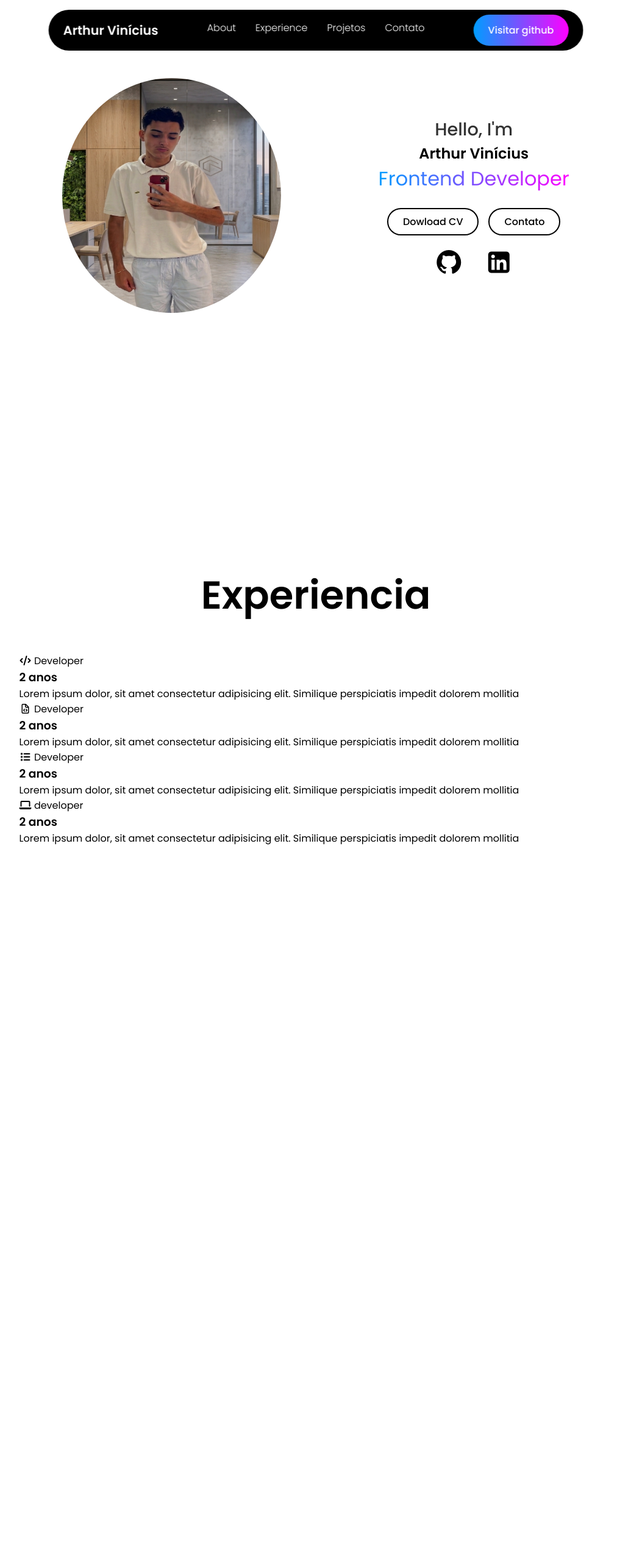
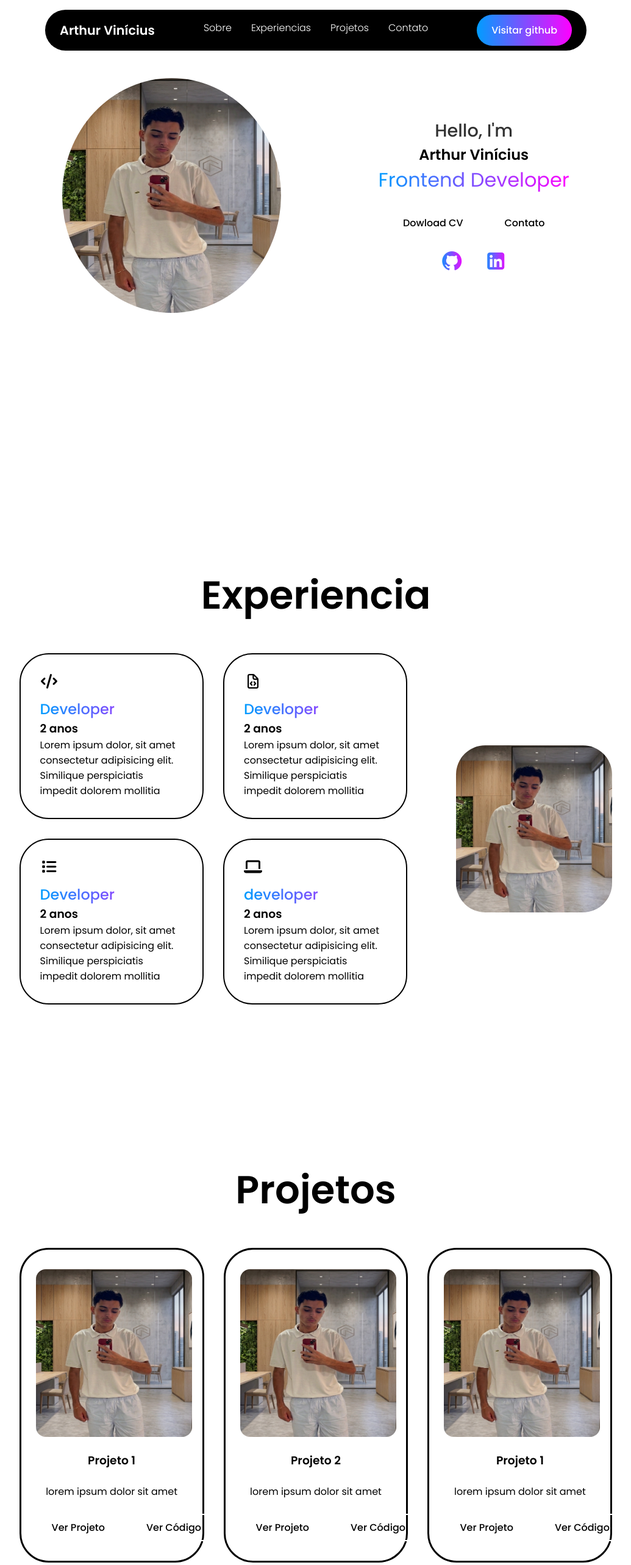
Before and after one commit to 7thur/Portif-lio-, a plain HTML site: page index.html in a window 1280 px wide. Shown: the top 2566 px of the page at 61% size, without its empty margins (122-1157 px from the left). Before the commit the page ends 1600 px from the top, so only its background shows below. Drawn offline with Linux system fonts and the light colour scheme.

Commit message:
atualizando

```diff
--- a/index.html
+++ b/index.html
@@ -19,22 +19,22 @@
 
        <ul class="nav-links">
         <li>
-            <a href="#about">About</a>
+            <a href="#about">Sobre</a>
         </li>
         <li>
-            <a href="#experience">Experience</a>
+            <a href="#experience">Experiencias</a>
         </li>
         <li>
-            <a href="#projetos">Projetos</a>
+            <a href="#project">Projetos</a>
         </li>
         <li>
-            <a href="#contato">Contato</a>
+            <a href="#contact">Contato</a>
         </li>
         </ul>
 
         <i class="fa-solid fa-bars" id="menu-icon"></i>
 
-        <button class="visitar-btn">Visitar github</button>
+        <a class="visitar-btn" hr>Visitar github</a>
     </header>
 
 
@@ -49,13 +49,14 @@
             <h1>Arthur Vinícius</h1>
             <span>Frontend Developer</span>
         </div>
-            <div class="bnt-group">
-            <div class="bnt">Dowload CV</div>
-            <div class="bnt">Contato </div>
+            <div class="btn-group">
+            <div class="btn">Dowload CV</div>
+            <div class="btn">Contato </div>
              </div>
             <div class="social">
-                <i class="fa-brands fa-github"></i>
-                <i class="fa-brands fa-square-linkedin"></i>
+                <a href="https://github.com/7thur" target="_blank"> <i class="fa-brands fa-github"> </i> </a>
+
+                <a href="https://www.linkedin.com/in/arthurviniciusmartins/" target="_blank"> <i class="fa-brands fa-square-linkedin"> </i> </a>
             </div>
 
         </div>
@@ -65,7 +66,7 @@
     </div>
 </section>
 
-<section id="experience" class="experiencia">
+<section id="experience" class="experience">
             <h2 class="section-title">Experiencia</h2>
 
             <div class="experience-info">
@@ -80,7 +81,7 @@
                     </div>
                     <div class="grid-card">
                         <i class="fa-regular fa-file-code"></i>
-                        <span> Developer</span>
+                        <span> Developer </span>
                         <h3> 2 anos </h3>
                         <p>Lorem ipsum dolor, sit amet consectetur adipisicing elit. Similique perspiciatis impedit dolorem mollitia </p>
 
@@ -99,13 +100,76 @@
                         <p>Lorem ipsum dolor, sit amet consectetur adipisicing elit. Similique perspiciatis impedit dolorem mollitia </p>
 
                     </div>
-                    <img src="" alt="">
+
                 </div>
-
+<img src="Arthur.png" alt="">
             </div>
 
 </section>
 
-    <script src="script.js" >  </script>
+<section id="project" class="project">
+    <h2 class="section-title">Projetos</h2>
+
+    <div class="project-grid">
+        <div class="project-card">
+            <img src="Arthur.png" alt="Projeto 1">
+            <h3>Projeto 1</h3>
+            <p>lorem ipsum dolor sit amet</p>
+            <div class="btn-group">
+                <div class="btn">Ver Projeto</div>
+                <div class="btn">Ver Código</div>
+            </div>
+            </div>
+            <div class="project-card">
+            <img src="Arthur.png" alt="Projeto 2">
+            <h3>Projeto 2</h3>
+            <p>lorem ipsum dolor sit amet</p>
+            <div class="btn-group">
+                <div class="btn">Ver Projeto</div>
+                <div class="btn">Ver Código</div>
+            </div>
+            </div>
+
+            <div class="project-card">
+            <img src="Arthur.png" alt="Projeto 3">
+            <h3>Projeto 1</h3>
+            <p>lorem ipsum dolor sit amet</p>
+            <div class="btn-group">
+                <div class="btn">Ver Projeto</div>
+                <div class="btn">Ver Código</div>
+            </div>
+        </div>
+
+    </div>
+
+</section>
+
+<section id="contact" class="contato">
+
+<h2 class="section-title">Contato</h2>
+<div class="contact-form">
+    <form action="#" method="post">
+        <input type="email" name="email" placeholder="Email" required>
+        <button type="submit" class="btn">Enviar</button>
+        </form>
+    </div>
+</section>
+    <nav>
+    <ul class="footer-links">
+        <li>
+            <a href="#about">Sobre</a>
+        </li>
+        <li>
+            <a href="#experience">Expêriencia</a>
+        </li>
+        <li>
+            <a href="#project">Projeto</a>
+        </li>
+        <li>
+            <a href="#contact">Contato</a>
+        </li>
+    </ul>
+    </nav>
+<script src="script.js"></script>
 </body>
 </html>
--- a/style.css
+++ b/style.css
@@ -125,20 +125,20 @@ background: linear-gradient(to right, rgb(0, 157, 255), rgb(255, 0, 255));
     color: transparent;
     font-size: 2rem;
 }
-.bnt-group{
+.btn-group{
     display: flex;
     gap: 1rem;
 }
-.bnt{
+.btn{
     border-radius: 3rem;
     padding: 0.5rem 1.5rem;
-    border: 2px solid black;
+    border: 2px solid white;
     cursor: pointer;
     font-weight: 500;
     text-wrap: nowrap;
     transition: 0.2s ease-in-out;
 }
-.bnt:hover{
+.btn:hover{
     background-color: black;
     color: white;
 }
@@ -152,6 +152,12 @@ background: linear-gradient(to right, rgb(0, 157, 255), rgb(255, 0, 255));
     font-size: 2.5rem;
     cursor: pointer;
     transition: 0.2 ease-in-out;
+    background: linear-gradient(to right, rgb(0, 157, 255), rgb(255, 0, 255));
+    -webkit-background-clip: text;
+    background-clip: text;
+    -webkit-text-fill-color: transparent;
+    color: transparent;
+    font-size: 2rem;
 }
 .social i:hover{
     transform: scale(1.1);
@@ -165,5 +171,157 @@ background: linear-gradient(to right, rgb(0, 157, 255), rgb(255, 0, 255));
 }
 
 .experience-info {
+    display: flex;
+    align-items: center;
+    justify-content: center;
+    gap: 5rem;
+}
+
+.experience img {
+    width: 20vw;
+    border-radius: 3rem;
 
 }
+.grid {
+    display: grid;
+    grid-template-columns: repeat(2,1fr);
+    gap: 2rem;
+}
+.grid-card{
+
+    border: 2px solid black;
+    padding: 2rem;
+    border-radius: 3rem;
+    display: flex;
+    flex-direction: column;
+    align-items: base-line;
+    justify-content: left;
+    cursor: pointer;
+    transition: 0.2s ease-in-out;
+}
+.grid-card:hover{
+
+     transform:scale(1.03);
+    background:Black;
+    color: white;
+}
+
+.grid-card i{
+
+    font-size: 1.5rem;
+    margin-bottom: 1rem;
+
+}
+.grid-card span{
+
+    font-size: 1.5rem;
+    font-weight: 500;
+    background: linear-gradient(to right, rgb(0, 157, 255), rgb(255, 0, 255));
+    color: transparent;
+    background-clip: text;
+}
+::-webkit-scrollbar{
+    width: 20px;
+}
+::-webkit-scrollbar-track{
+    background:white    ;
+}
+::-webkit-scrollbar-thumb{
+    background: linear-gradient(to bottom, rgb(0, 157, 255), rgb(255, 0, 255));
+    border-radius: 1rem;
+}
+
+.project-grid{
+    display: grid;
+    grid-template-columns: repeat(auto-fit, minmax(300px, 1fr));
+    gap: 2rem;
+}
+.project-card{
+    padding: 2rem 1.5rem;
+    display: flex;
+    flex-direction: column;
+    text-align: center;
+    justify-content: center;
+    gap: 1.5rem;
+    border: 3px solid black;
+    border-radius: 3rem;
+    cursor: pointer;
+    transition: 0.3s ease-in-out;
+}
+.project-card:hover{
+    transform: translateY(-10px) scale(1.03);
+    background-color: black;
+    color:white;
+}
+.project-card img{
+    width: 20vw;
+    border-radius: 1rem;
+}
+
+.project-card:hover .btn{
+    background-color:black;
+    color: white;
+}
+.project-card:hover .btn:hover{
+    border: 2px solid white;
+    background-color: white;
+    color:black;
+}
+
+.project .projects-container{
+    display: flex;
+    align-items: center;
+    justify-content: center;
+    gap: 5rem;
+}
+
+.contact-form input{
+    border-radius: 3rem;
+    padding: 0.5rem 1.5rem;
+    border: 4px solid black;
+    padding: 1rem 1;
+    font-size: 3.5rem;
+
+}
+
+.contact-form form{
+    display: flex;
+    flex-direction: column;
+    align-items: center;
+    gap: 1rem;
+}
+
+#contact{
+    min-height: 100vh;
+    padding-bottom: 1rem;
+}
+
+.footer-links
+{
+    display: flex;
+    gap: 2rem
+}
+
+.footer-links li a{
+    color: white;
+}
+
+nav{
+    position: relative;
+    top: -5rem;
+    margin: 0 auto;
+    width: fit-content;
+    margin: 0 auto;
+    display: flex;
+    align-items: center;
+    justify-content: center;
+    gap: 2rem;
+    background-color: black;
+    backdrop-filter: blur(8px);
+    color: white;
+    padding: 0.3rem 1rem;
+    border-radius: 3rem;
+    z-index: 1000;
+    align-items: center;
+
+}
```
